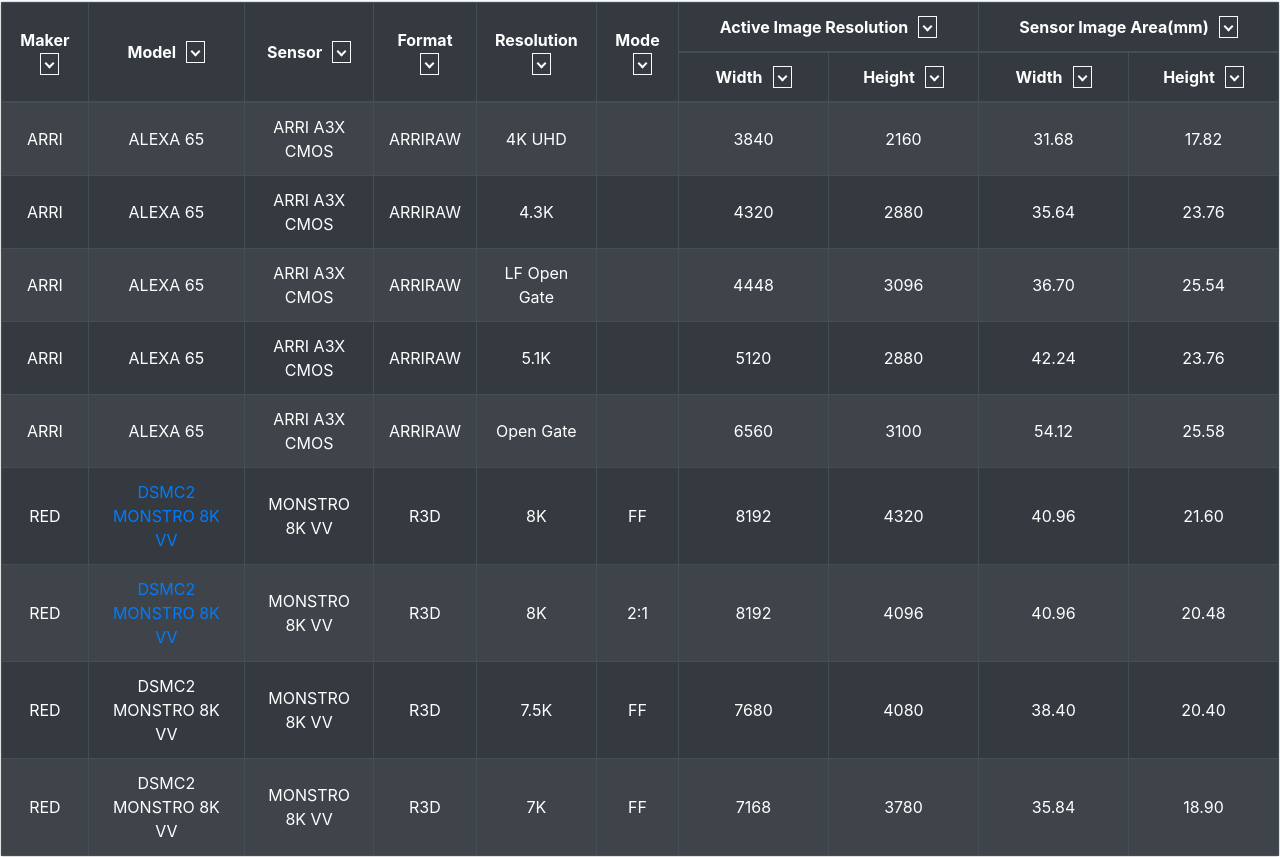
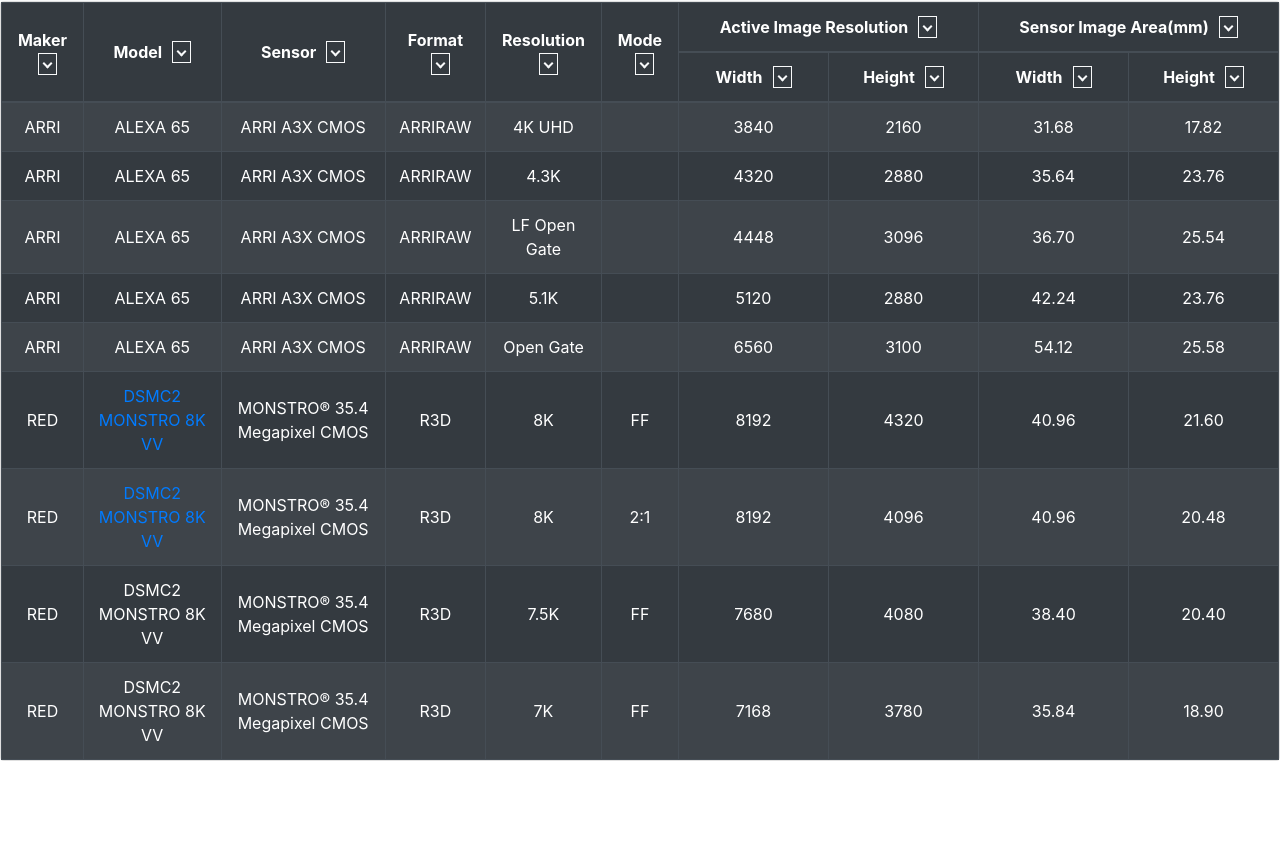
Before and after one commit to 75mm-studio/koi, a plain HTML site: page camdb.html in a window 1280 px wide. Shown: the part 63-920 px from the top of the page. After the commit the page ends 824 px from the top, so only its background shows below. Drawn offline with Linux system fonts and the light colour scheme.

Commit message:
Update camdb.html

```diff
--- a/camdb.html
+++ b/camdb.html
@@ -114,7 +114,7 @@
           <tr>
             <td class="align-middle">RED</td>
             <td class="align-middle"><a href="http://docs.red.com/955-0160/WEAPONMONSTRO8KVVOperationGuide/en-us/Content/A_TechSpecs/Specs_DSMC2_MONSTRO.htm">DSMC2 MONSTRO 8K VV</a></td>
-            <td class="align-middle">MONSTRO 8K VV</td>
+            <td class="align-middle">MONSTRO® 35.4 Megapixel CMOS</td>
             <td class="align-middle">R3D</td>
             <td class="align-middle">8K</td>
             <td class="align-middle">FF</td>
@@ -126,7 +126,7 @@
           <tr>
             <td class="align-middle">RED</td>
             <td class="align-middle"><a href="http://www.octamas.com/rental-RED-DRAGON.php">DSMC2 MONSTRO 8K VV</a></td>
-            <td class="align-middle">MONSTRO 8K VV</td>
+            <td class="align-middle">MONSTRO® 35.4 Megapixel CMOS</td>
             <td class="align-middle">R3D</td>
             <td class="align-middle">8K</td>
             <td class="align-middle">2:1</td>
@@ -138,7 +138,7 @@
           <tr>
             <td class="align-middle">RED</td>
             <td class="align-middle">DSMC2 MONSTRO 8K VV</td>
-            <td class="align-middle">MONSTRO 8K VV</td>
+            <td class="align-middle">MONSTRO® 35.4 Megapixel CMOS</td>
             <td class="align-middle">R3D</td>
             <td class="align-middle">7.5K</td>
             <td class="align-middle">FF</td>
@@ -150,7 +150,7 @@
           <tr>
             <td class="align-middle">RED</td>
             <td class="align-middle">DSMC2 MONSTRO 8K VV</td>
-            <td class="align-middle">MONSTRO 8K VV</td>
+            <td class="align-middle">MONSTRO® 35.4 Megapixel CMOS</td>
             <td class="align-middle">R3D</td>
             <td class="align-middle">7K</td>
             <td class="align-middle">FF</td>
```
